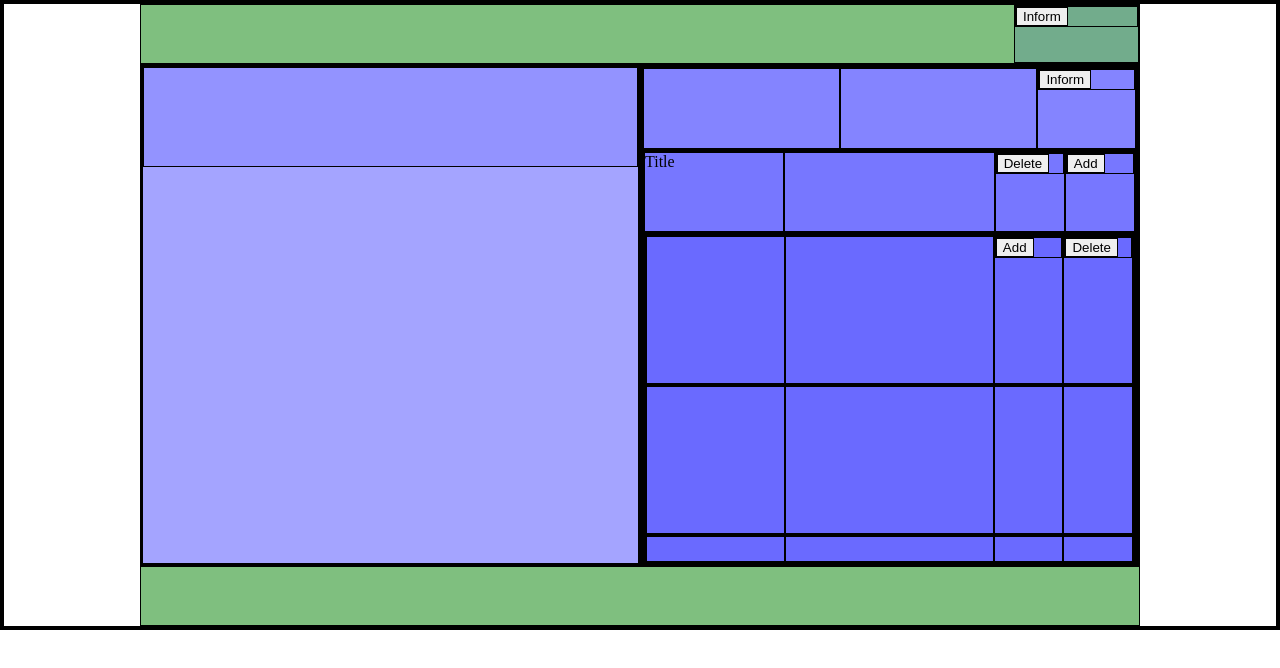
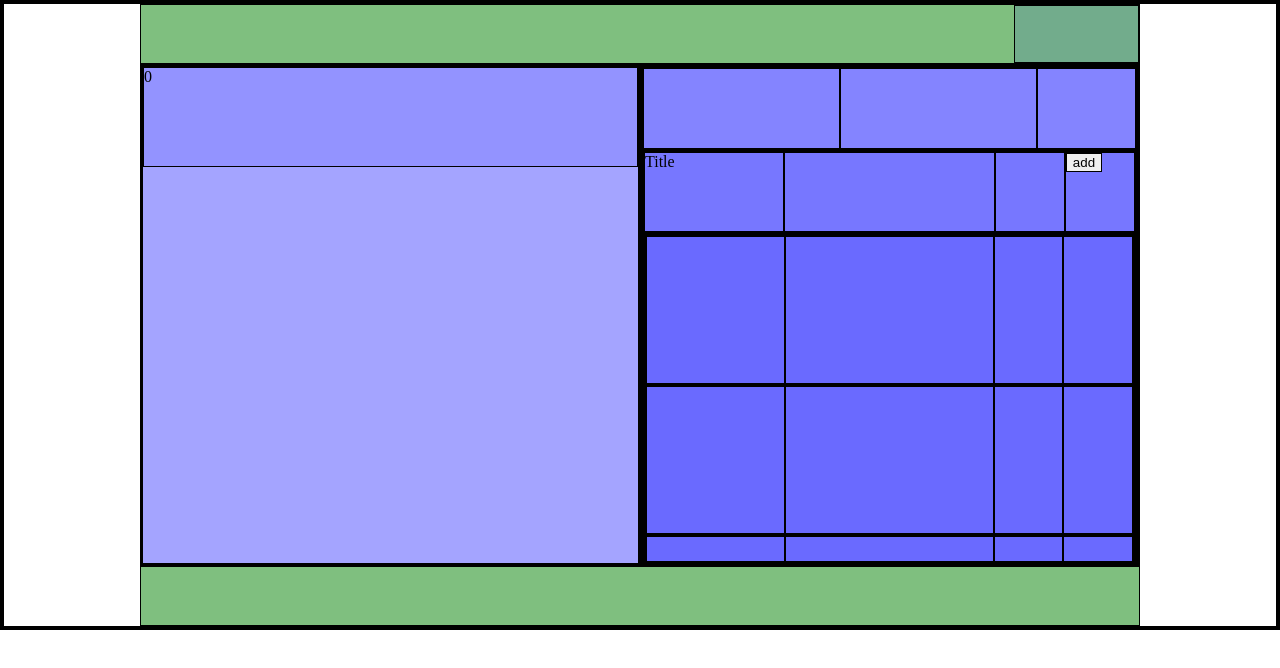
Before and after one commit to tomrosser100/easy-nutrition-calc, a React (Create React App) app in the folder front/: page / in a window 1280 px wide. Shown: the top 668 px of the page. Built offline with nearby package versions, Linux system fonts and the light colour scheme; the HTML template or start-up script is replaced by a standard one.

Commit message:
add basic functionality

```diff
--- a/front/src/App.tsx
+++ b/front/src/App.tsx
@@ -1,19 +1,43 @@
 import React, { useState } from 'react'
-import { Outlet } from 'react-router-dom'
+import { Outlet, useLoaderData, useNavigate } from 'react-router-dom'
 import Add from './dialog/Add'
 import Confirm from './dialog/Confirm'
 import Inform from './dialog/Inform'
+import eventEmitter from './eventEmitter'
+import type { ListElement } from './types'
+
+export async function loader() {
+  console.log('app loader fired')
+  const response = await new Promise((resolve) => {
+    eventEmitter.emit('getAll', (response: ListElement[]) => {
+      resolve(response)
+    })
+  })
+  console.log(response)
+  return response
+}
 
 export default () => {
+  const navigate = useNavigate()
+  const data = useLoaderData() as ListElement[]
+
+  const sum = (data: ListElement[]) => {
+    // get all numbers
+    let numbers = [] as number[]
+    data.forEach(entry => numbers.push(Number(entry.num)))
+    return numbers.reduce((accumulator, current) => accumulator + current, 0)
+  }
+
   return (
     <div id='app'>
+      <Outlet />
       <div className='nav-flex'>
-        <div className='about'><Inform /></div>
+        <div className='about'>{/*<Inform />*/}</div>
       </div>
       <div className='flex-container'>
         <div className='flex-item'>
           <div className='output-grid'>
-            <div className='test-grid'></div>
+            <div className='test-grid'>{sum(data)}</div>
           </div>
         </div>
         <div className='flex-item'>
@@ -21,28 +45,32 @@ export default () => {
             <div className='calibrate-grid'>
               <div className='sex'></div>
               <div className='age'></div>
-              <div className='help'><Inform /></div>
+              <div className='help'>{/*<Inform />*/}</div>
             </div>
             <div className='foods-grid'>
               <div className='top'>
                 <div className='title'>Title</div>
                 <div className='whitespace'></div>
-                <div className='clear'><Confirm /></div>
+                <div className='clear'>{/*<Confirm />*/}</div>
                 <div className='add'>
-                  <Add />
+                  <button onClick={() => navigate('add')}>add</button>
                 </div>
               </div>
               <div className='list'>
                 <ul>
+                  {data.map((entry, i) => (
+                    <li key={i}>
+                      <div className='name'>{entry.name}</div>
+                      <div className='whitespace'></div>
+                      <div className='edit'></div>
+                      <div className='delete'></div>
+                    </li>
+                  ))}
                   <li>
                     <div className='name'></div>
                     <div className='whitespace'></div>
-                    <div className='edit'>
-                      <Add />
-                    </div>
-                    <div className='delete'>
-                      <Confirm />
-                    </div>
+                    <div className='edit'></div>
+                    <div className='delete'>{/*<Confirm />*/}</div>
                   </li>
                   <li>
                     <div className='name'></div>
--- a/front/src/dialog/Add.tsx
+++ b/front/src/dialog/Add.tsx
@@ -1,13 +1,108 @@
-import React from 'react'
 import {
-  Dialog,
-  DialogTrigger,
-  DialogContent,
-  DialogDescription,
-  DialogHeading,
-  DialogClose,
-} from '../ResuableDialog'
+  useFloating,
+  useClick,
+  useDismiss,
+  useRole,
+  useInteractions,
+  FloatingOverlay,
+  FloatingFocusManager,
+} from '@floating-ui/react'
+import React, { useEffect, useId, useState } from 'react'
+import { Form, redirect, useActionData, useNavigate } from 'react-router-dom'
+import eventEmitter from '../eventEmitter'
+import type { ListElement } from '../types'
+import EventEmitter from 'events'
 
+const emitter = new EventEmitter()
+
+export async function loader() {
+  console.log('add loader fired')
+  return null
+}
+
+export async function action({ request }: { request: any }) {
+  emitter.emit('buttonDisabled', true)
+  const data = Object.fromEntries(await request.formData()) as ListElement
+  console.log('add action fired')
+  console.log(data)
+  const response = (await new Promise((resolve) => {
+    eventEmitter.emit('add', data, (response) => {
+      resolve(response)
+    })
+  })) as { status: 'ok' | 'failed' }
+  if (response.status === 'failed') {
+    emitter.emit('buttonDisabled', false)
+    return response
+  }
+  return redirect('/')
+}
+
+export default () => {
+  const error = useActionData() as { status: 'failed' }
+  const navigate = useNavigate()
+  const [buttonDisabled, setbuttonDisabled] = useState(false)
+
+  useEffect(() => {
+    function buttonDisabled(boolean: boolean) {
+      setbuttonDisabled(boolean)
+    }
+
+    emitter.on('buttonDisabled', buttonDisabled)
+
+    return () => {
+      emitter.off('buttonDisabled', buttonDisabled)
+    }
+  })
+
+  const { refs, context } = useFloating({
+    open: true,
+  })
+
+  const click = useClick(context)
+  const role = useRole(context)
+
+  const { getReferenceProps, getFloatingProps } = useInteractions([click, role])
+
+  const labelId = useId()
+  const descriptionId = useId()
+
+  return (
+    <div>
+      <button ref={refs.setReference} {...getReferenceProps()}>
+        Add
+      </button>
+      <FloatingOverlay className='Dialog-overlay' lockScroll>
+        <FloatingFocusManager context={context}>
+          <div
+            className='Dialog'
+            ref={refs.setFloating}
+            aria-labelledby={labelId}
+            aria-describedby={descriptionId}
+            {...getFloatingProps()}>
+            <h2 id={labelId}>Heading element</h2>
+            <p id={descriptionId}>Description element</p>
+            <Form method='post'>
+              <label>
+                Enter name:
+                <input type='text' name='name' />
+              </label>
+              <label>
+                Enter number:
+                <input type='number' min='0' name='num' placeholder='0' />
+              </label>
+              <button disabled={buttonDisabled} type='submit'>
+                Close
+              </button>
+              {error?.status && <p>Something went wrong...</p>}
+            </Form>
+          </div>
+        </FloatingFocusManager>
+      </FloatingOverlay>
+    </div>
+  )
+}
+
+/*
 export default () => {
   return (
     <div>
@@ -51,59 +146,8 @@ export default () => {
     </div>
   )
 }
+*/
 
 /*
-export default () => {
-  const [isOpen, setIsOpen] = useState(false)
 
-  const { refs, context } = useFloating({
-    open: isOpen,
-    onOpenChange: setIsOpen,
-  })
-
-  const click = useClick(context)
-  const dismiss = useDismiss(context, {
-    outsidePressEvent: 'mousedown',
-  })
-  const role = useRole(context)
-
-  const { getReferenceProps, getFloatingProps } = useInteractions([
-    click,
-    dismiss,
-    role,
-  ])
-
-  const labelId = useId()
-  const descriptionId = useId()
-
-  return (
-    <div>
-      <button ref={refs.setReference} {...getReferenceProps()}>
-        Add
-      </button>
-      {isOpen && (
-        <FloatingOverlay className='dialog-overlay' lockScroll>
-          <FloatingFocusManager context={context}>
-            <div
-              className='dialog'
-              ref={refs.setFloating}
-              aria-labelledby={labelId}
-              aria-describedby={descriptionId}
-              {...getFloatingProps()}>
-              <h2 id={labelId}>Heading element</h2>
-              <p id={descriptionId}>Description element</p>
-              <form>
-                <label>
-                  Enter your name:
-                  <input type='text' />
-                </label>
-              </form>
-              <button onClick={() => setIsOpen(false)}>Close</button>
-            </div>
-          </FloatingFocusManager>
-        </FloatingOverlay>
-      )}
-    </div>
-  )
-}
 */
--- /dev/null
+++ b/front/src/eventEmitter.ts
@@ -0,0 +1,26 @@
+import EventEmitter from 'events'
+import type TypedEmitter from 'typed-emitter'
+import type { ListElement } from './types'
+import store from './store'
+
+type Events = {
+  add: (
+    data: ListElement,
+    callback: (response: { status: 'ok' | 'failed' }) => void
+  ) => void
+  getAll: (callback: (response: ListElement[]) => void) => void
+}
+
+const eventEmitter = new EventEmitter() as TypedEmitter<Events>
+
+eventEmitter.on('add', async (data, callback) => {
+  const response = await store.add(data)
+  callback(response)
+})
+
+eventEmitter.on('getAll', async (callback) => {
+  const response = await store.getAll()
+  callback(response)
+})
+
+export default eventEmitter
--- a/front/src/routes.tsx
+++ b/front/src/routes.tsx
@@ -1,17 +1,20 @@
 import React from 'react'
-import App from './App'
+import App, { loader as appLoader } from './App'
 import ErrorPage from './ErrorPage'
 import Dialog from './dialog/Add'
+import Add, { loader as addLoader, action as addAction } from './dialog/Add'
 
 export default [
   {
     path: '/',
     element: <App />,
+    loader: appLoader,
     errorElement: <ErrorPage />,
     children: [
       {
         path: 'add',
-        element: <Dialog />,
+        element: <Add />,
+        action: addAction
       },
     ],
   },
--- /dev/null
+++ b/front/src/store.ts
@@ -0,0 +1,45 @@
+import { nanoid } from 'nanoid'
+import type { ListElement } from './types'
+
+
+class Store {
+  list: ListElement[]
+
+  constructor() {
+    this.list = []
+  }
+
+  async add(data: ListElement) {
+    const response = await new Promise((resolve) => {
+      setTimeout(() => {
+        const id = nanoid().slice(7)
+        const name = data.name
+        const num = data.num
+
+        //if (this.list[id] !== undefined) resolve({ status: 'failed' })
+
+        this.list.push({ id, name, num })
+
+        resolve({ status: 'ok' })
+      }, 1000)
+    }) as { status: 'ok' | 'failed' }
+
+    console.log(this.list)
+    return response
+  }
+
+  async getAll() {
+    const response = await new Promise((resolve) => {
+      setTimeout(() => {
+        resolve(this.list)
+      }, 1000)
+    }) as ListElement[]
+
+    return response
+  }
+
+
+
+}
+
+export default new Store()
--- /dev/null
+++ b/front/src/types.ts
@@ -0,0 +1,5 @@
+export interface ListElement {
+  id: string
+  name: string
+  num: number
+}
--- a/package.json
+++ b/package.json
@@ -24,11 +24,13 @@
     "css-loader": "^7.0.0",
     "express": "^4.19.2",
     "lodash": "^4.17.21",
+    "nanoid": "^5.0.7",
     "react": "^18.2.0",
     "react-dom": "^18.2.0",
     "react-router": "^6.22.3",
     "react-router-dom": "^6.22.3",
     "style-loader": "^3.3.4",
+    "typed-emitter": "^2.1.0",
     "typescript": "^5.4.4",
     "webpack": "^5.91.0",
     "webpack-cli": "^5.1.4",
```
Also changed, not shown: 3 other files (tests, documents, lock files or other folders).
